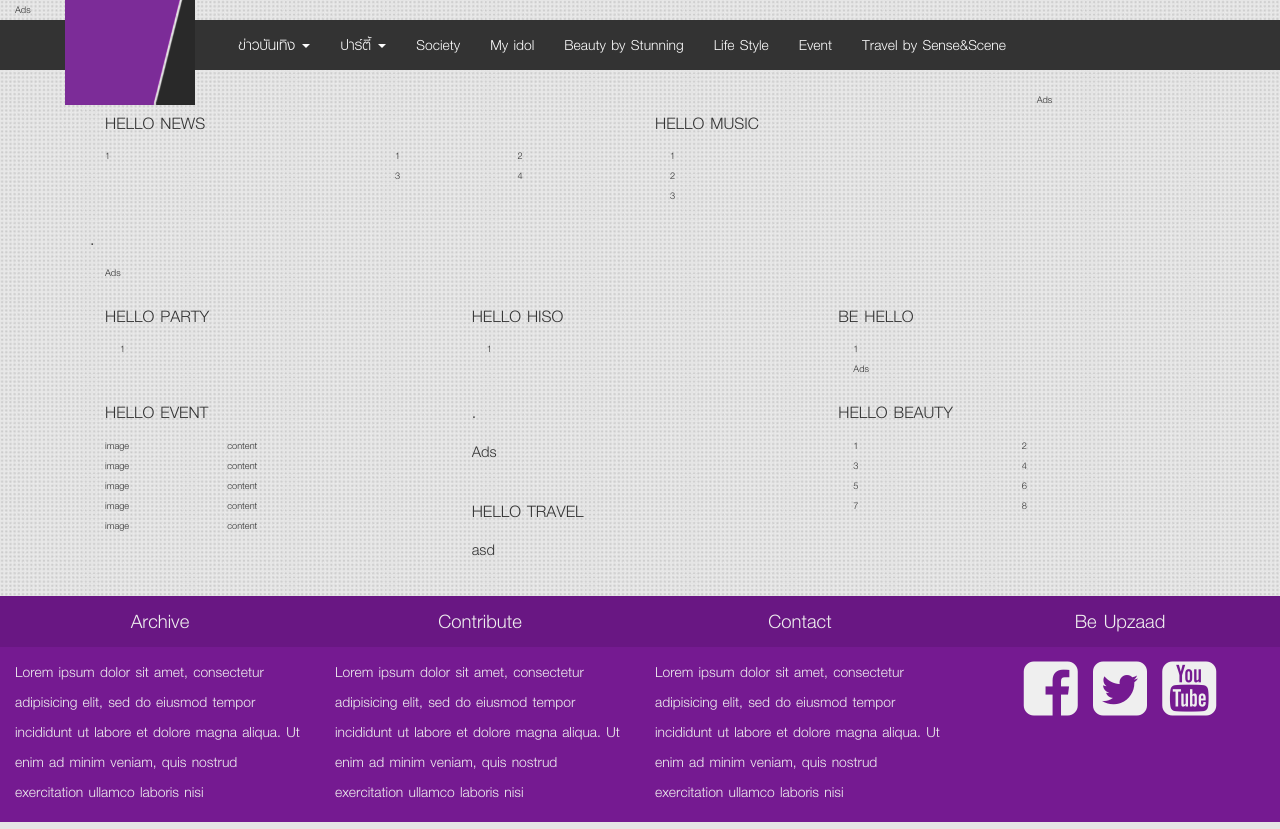
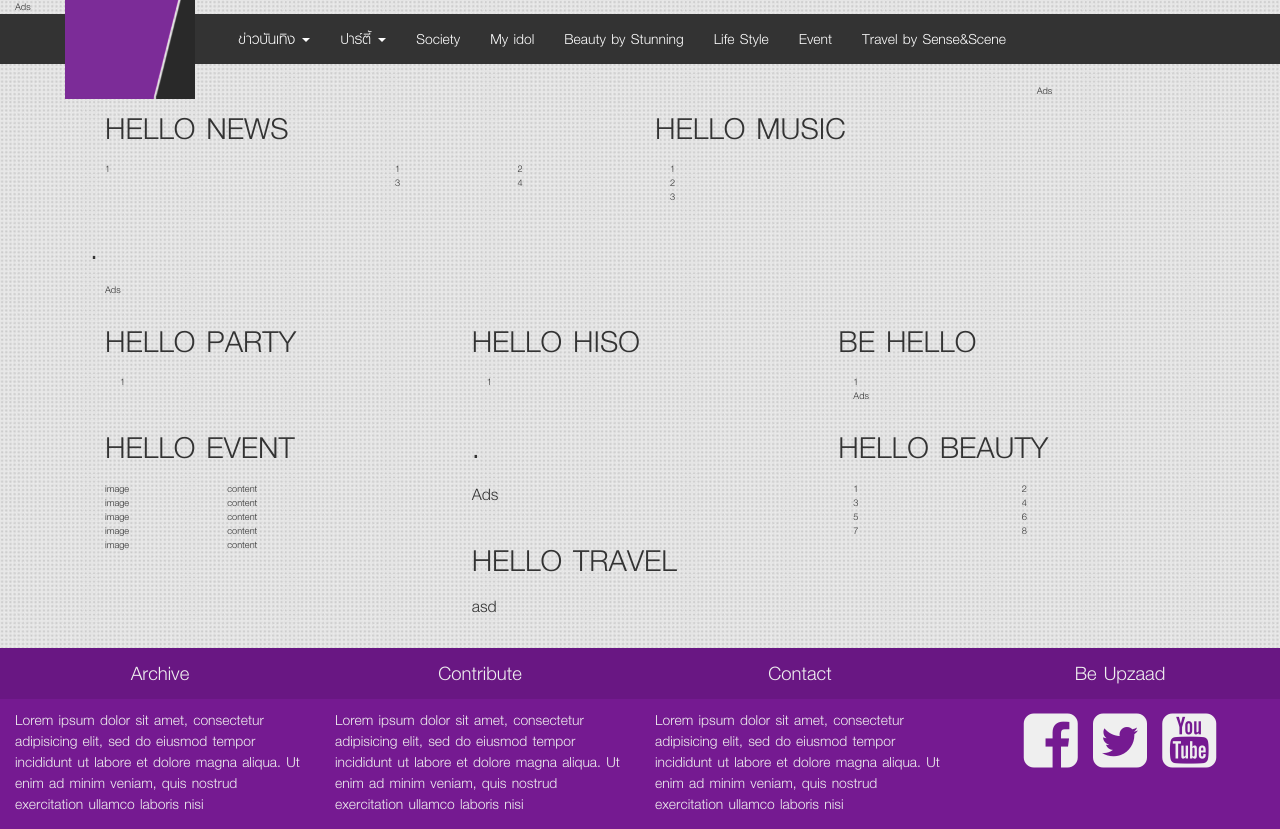
Before and after one commit to tol3/DaraSite, a Rails app: page / in a window 1280 px wide. Run offline with Rails 7, Linux system fonts and the light colour scheme; style sheets or scripts are compiled from the project's sources; parts of the project's set-up code (start-up, migrations or seed data) failed here and were passed over; some libraries are stand-ins or nearby versions.

Commit message:
fix unmerge

```diff
--- a/app/assets/stylesheets/application.css.scss
+++ b/app/assets/stylesheets/application.css.scss
@@ -32,8 +32,29 @@
 body {
   background : url("background.jpg");
   font-family: 'KittithadaLight45P';
-  p {
-    font-size: 1.6em;
+  line-height: 1;
+  h1 {
+    font-size: 64px;
+  }
+
+h2 {
+    font-size: 54px;
+  }
+
+h3 {
+    font-size: 44px;
+  }
+
+h4 {
+    font-size: 34px;
+  }
+
+h5 {
+    font-size: 28px;
+  }
+
+p {
+    font-size: 24px;
   }
 }
 
```
